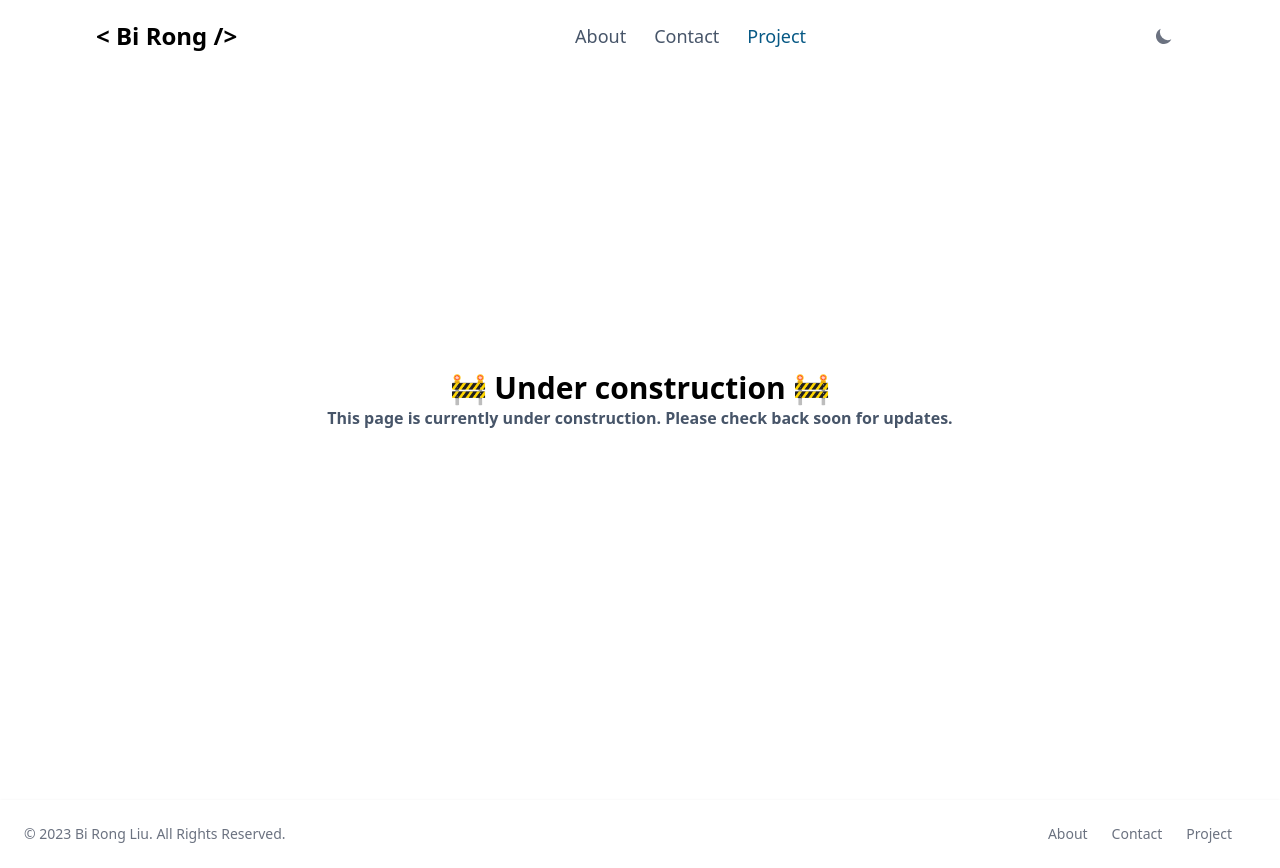
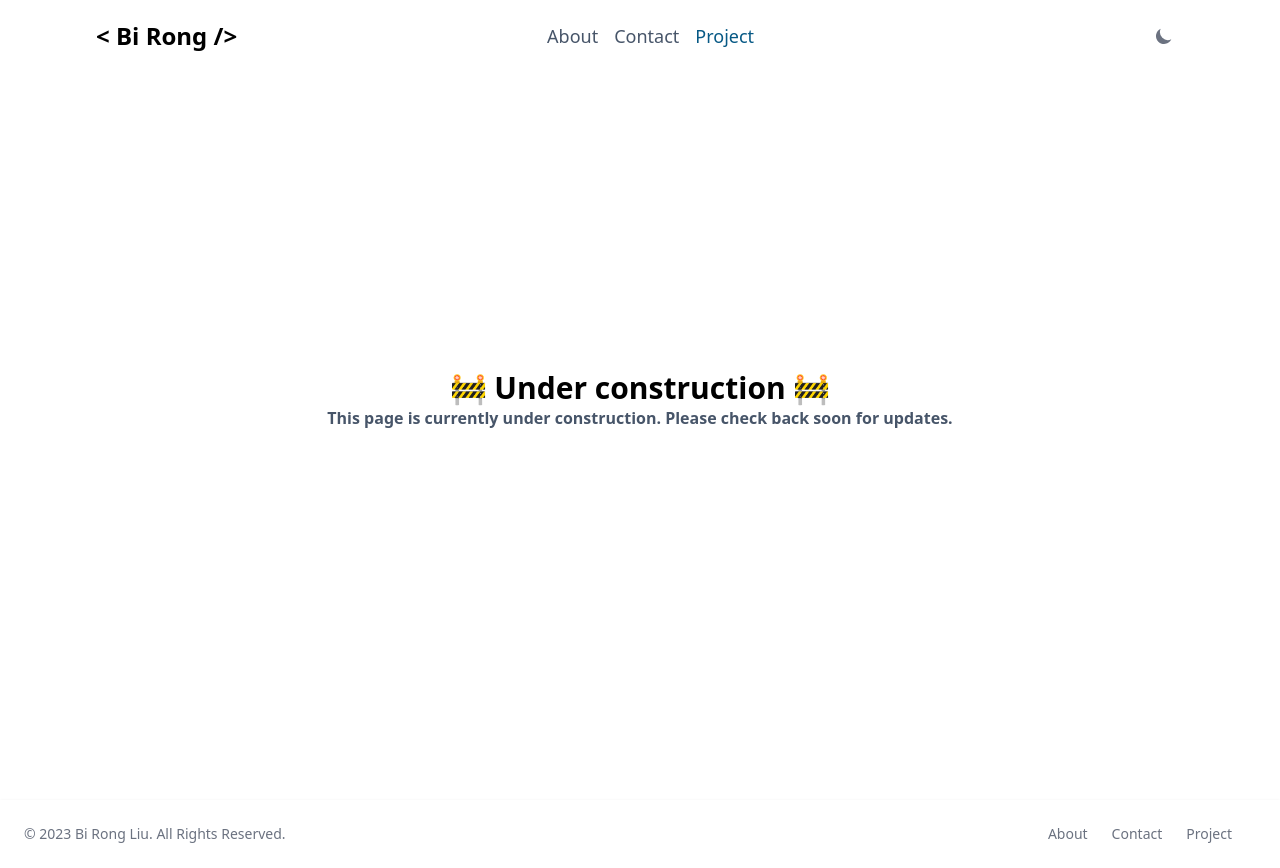
Before and after one commit to birongliu/portfolio, a React (Create React App) app: page /project in a window 1280 px wide. Built offline with nearby package versions, Linux system fonts and the light colour scheme.

Commit message:
center it

```diff
--- a/src/components/common/Navbar.tsx
+++ b/src/components/common/Navbar.tsx
@@ -43,9 +43,12 @@ export default function Navigator() {
 						<span className="relative text-brown-11">{' />'}</span>
 					</h1>
 				</a>
-				<nav className="hidden md:block space-x-3">
+				<nav className="hidden md:block space-x-3 relative right-10">
 					{navLinks.map(link => (
-						<NavLink  to={link.path} key={link.name} className={({ isActive }) => isActive ? "font-medium text-lg dark:hover:text-sky-200 hover:text-sky-800 px-2 py-1 text-center dark:text-sky-200 text-sky-800" : "font-medium text-lg dark:hover:text-sky-200 hover:text-sky-800 px-2 py-1 text-center dark:text-slate-400 text-slate-600"} >{link.name}</NavLink>
+						<NavLink style={{
+							textAlign: "center",
+							margin: "auto"
+						}} to={link.path} key={link.name} className={({ isActive }) => isActive ? "font-medium text-lg dark:hover:text-sky-200 hover:text-sky-800 px-2 py-1 text-center dark:text-sky-200 text-sky-800" : "font-medium text-lg dark:hover:text-sky-200 hover:text-sky-800 px-2 py-1 text-center dark:text-slate-400 text-slate-600"} >{link.name}</NavLink>
 					))}
 				</nav>
 				<div className="hidden md:block">
```
